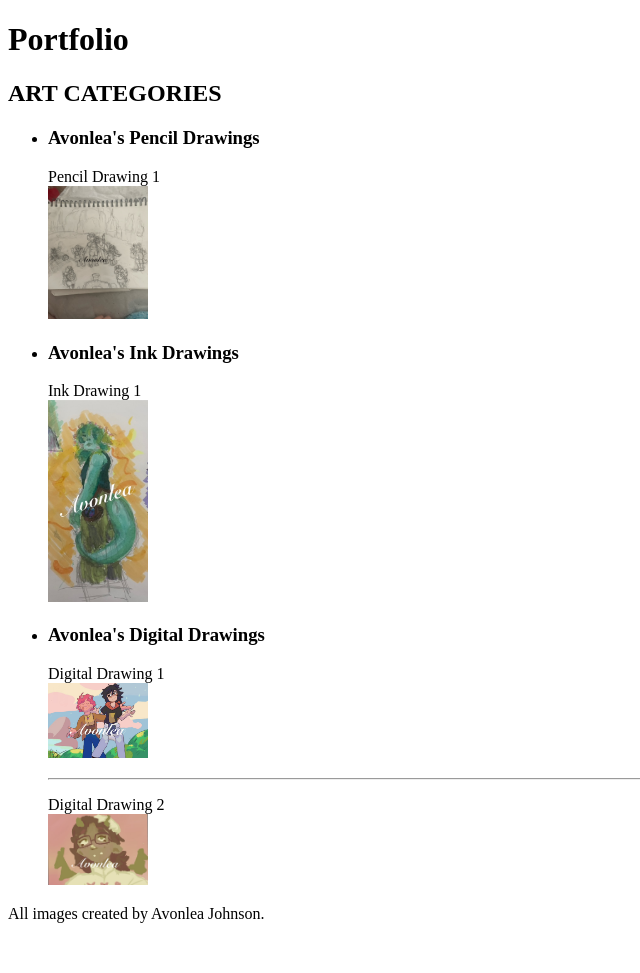
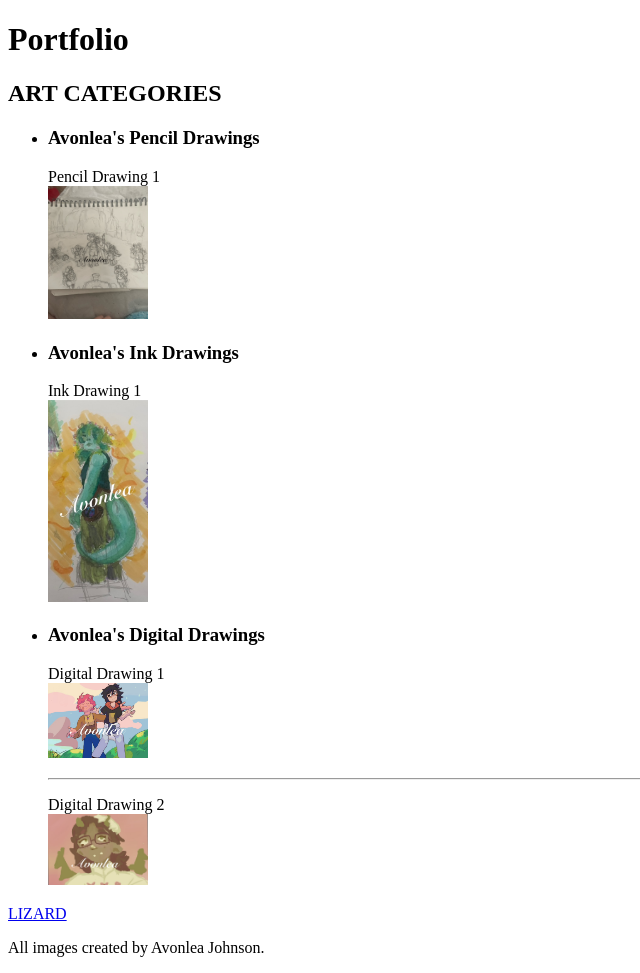
Before and after one commit to iteratingrachel/iteratingrachel.github.io, a plain HTML site: page index.html in a window 1280 px wide. Shown: the whole page, without its empty margins (0-640 px from the left). Before the commit the page ends 939 px from the top, so only its background shows below. Drawn offline with Linux system fonts and the light colour scheme.

Commit message:
Update index.html
lizard link add

```diff
--- a/index.html
+++ b/index.html
@@ -44,6 +44,7 @@
             </p>
           </li>
       </ul>
+      <a href="https://lizard.click/">LIZARD</a>
   </section>
   </main>
 <footer>
```
